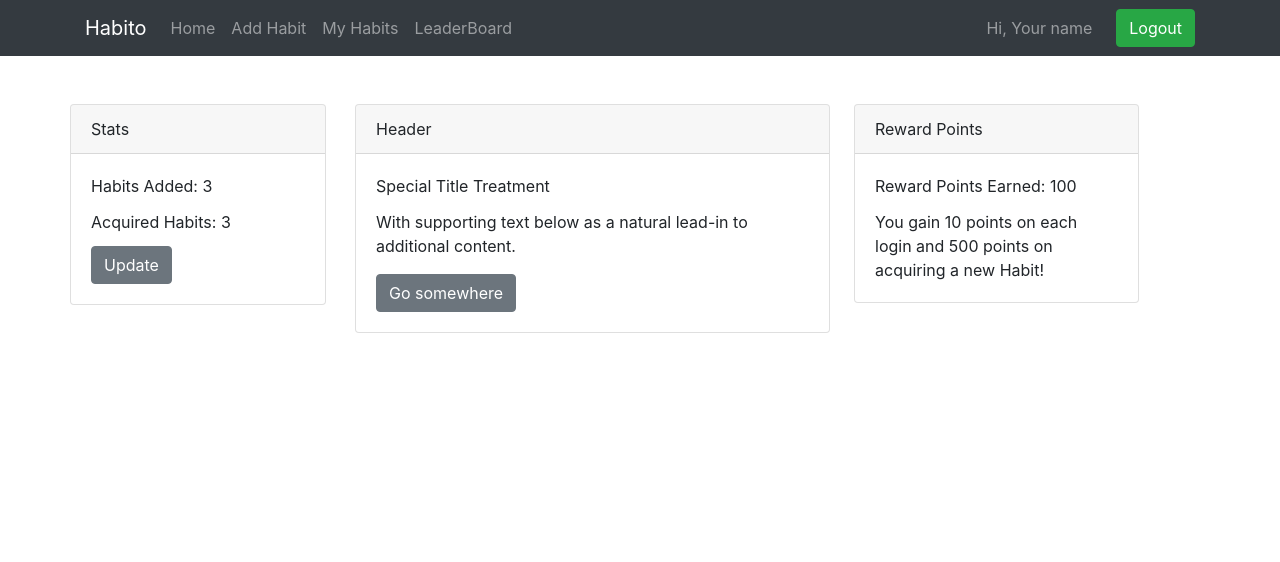
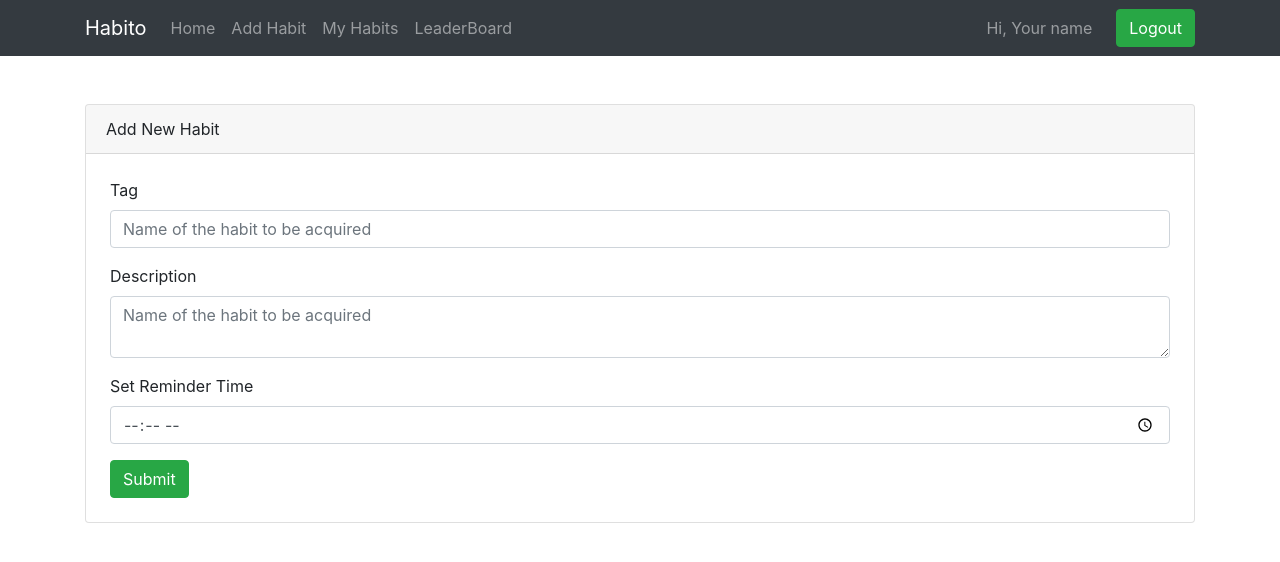
Before and after one commit to aniket321/Habit-Builder, a React (Create React App) app in the folder client/: page / in a window 1280 px wide. Shown: the top 562 px of the page. Built offline with nearby package versions, Linux system fonts and the light colour scheme.

Commit message:
Added form to add a new habit

```diff
--- a/client/src/App.js
+++ b/client/src/App.js
@@ -3,13 +3,15 @@ import 'bootstrap/dist/css/bootstrap.min.css';
 import './App.css';
 
 import AppNavBar from './components/AppNavBar';
-import Home from './components/Home'
+import Home from './components/Home';
+import NewHabit from './components/NewHabit';
 
 function App() {
     return (
         <div className="App">
             <AppNavBar />
-            <Home />
+            {/* <Home /> */}
+            <NewHabit />
         </div>
     );
 }
--- /dev/null
+++ b/client/src/components/NewHabit.js
@@ -0,0 +1,123 @@
+import React, { useState } from 'react';
+import { Button, Form, FormGroup, Label, Input, FormText, Container, CardHeader, Card } from 'reactstrap';
+//import { Redirect } from 'react-router-dom';
+
+const NewHabit = () => {
+
+    /**
+    * @description state to store data of input fields
+    */
+    const [habitDetails, setHabitDetails] = useState({
+        tag: '',
+        desc: '',
+        isCompleted: false,
+        streak: 0,
+        reminder: ''
+    })
+
+    /**
+    * @description state to manage redirect to home page
+    */
+    //const [toHome, setToHome] = useState(false);
+
+    /**
+    * @description function to handle change on input fields
+    */
+
+    const handleChange = (e, field) => {
+        //console.log(e.target.value)
+        switch (field) {
+            case 'tag':
+                setHabitDetails({
+                    ...habitDetails,
+                    tag: e.target.value,
+                })
+                break;
+
+            case 'desc':
+                setHabitDetails({
+                    ...habitDetails,
+                    desc: e.target.value,
+                })
+                break;
+
+            case 'reminder':
+                setHabitDetails({
+                    ...habitDetails,
+                    reminder: e.target.value,
+                })
+
+            default:
+                setHabitDetails(habitDetails)
+        }
+
+    }
+
+    /**
+    * @description function to handle submit
+    */
+    const handleSubmit = async (e) => {
+        e.preventDefault();
+        console.log(habitDetails)
+
+
+    }
+
+    // if (toHome) {
+    //     return <Redirect to="/" />
+    // }
+
+    return (
+        <Container className="mt-5">
+            <Card>
+                <CardHeader>Add New Habit</CardHeader>
+                <Form onSubmit={handleSubmit} className="ml-4 mr-4 mb-4 mt-4">
+                    <FormGroup>
+                        <Label for="tag">Tag</Label>
+                        <Input
+                            required
+                            type="text"
+                            name="tag"
+                            id="tag"
+                            value={habitDetails.tag}
+                            placeholder="Name of the habit to be acquired"
+                            onChange={(e) => handleChange(e, 'tag')}
+                            maxLength="30"
+                        />
+                    </FormGroup>
+
+                    <FormGroup>
+                        <Label for="desc">Description</Label>
+                        <Input
+                            required
+                            type="textarea"
+                            name="desc"
+                            id="desc"
+                            value={habitDetails.desc}
+                            placeholder="Name of the habit to be acquired"
+                            onChange={(e) => handleChange(e, 'desc')}
+                            maxLength="300"
+                        />
+                    </FormGroup>
+
+                    <FormGroup>
+                        <Label for="reminder">Set Reminder Time</Label>
+                        <Input
+                            required
+                            type="time"
+                            name="reminder"
+                            id="reminder"
+                            placeholder="Set Reminder Time"
+                            onChange={(e) => handleChange(e, 'reminder')}
+                        />
+                    </FormGroup>
+                    <Button color="success" type="submit">
+                        Submit
+                    </Button>
+                </Form>
+            </Card>
+        </Container>
+    );
+}
+
+export default NewHabit;
```
Also changed, not shown: client/src/components/HabitList.js (added).
